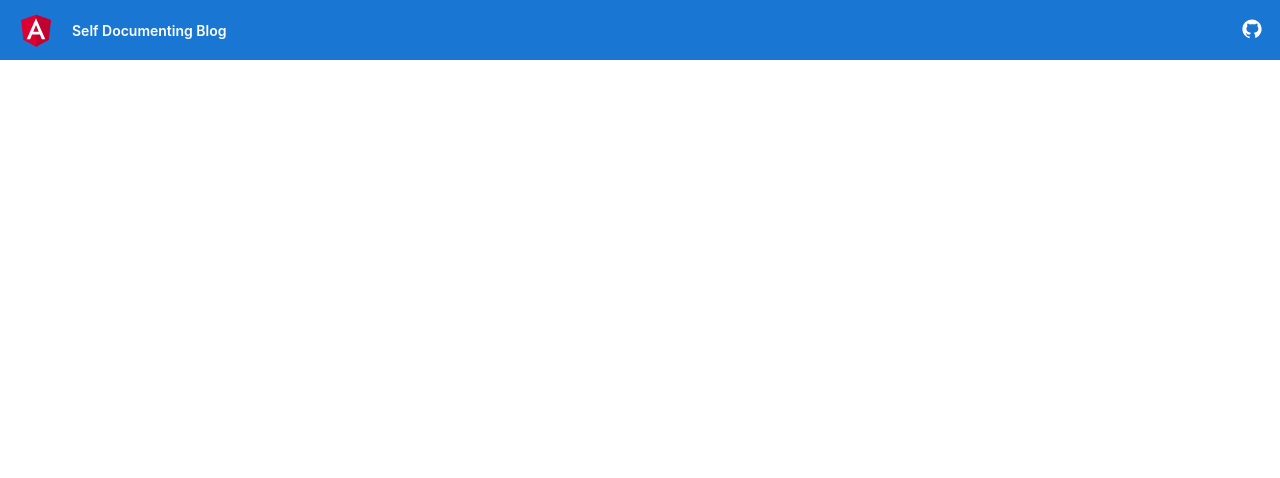
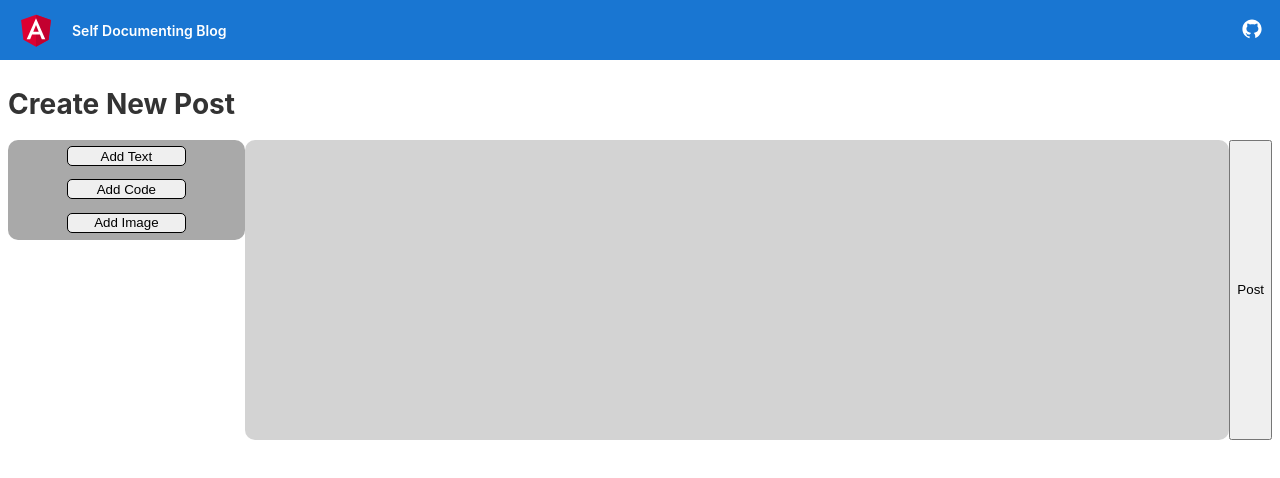
Before and after one commit to jbarthelmess/self-documenting-site, an Angular app: page /home/create in a window 1280 px wide. Before the commit this address led to /. Shown: the top 478 px of the page. Built offline with nearby package versions, Linux system fonts and the light colour scheme.

Commit message:
Add Create Component.
This is the start to the add create component. I will hook this up to the
database in a future commit.

```diff
--- a/src/app/app-routing.module.ts
+++ b/src/app/app-routing.module.ts
@@ -1,6 +1,7 @@
 import { NgModule } from '@angular/core';
 import { RouterModule, Routes } from '@angular/router';
 import { AppComponent } from './app.component';
+import { CreatePostComponent } from './blog/create-post/create-post.component';
 import { HomepageComponent } from './blog/homepage/homepage.component';
 import { PostComponent } from './blog/post/post.component';
 
@@ -16,6 +17,10 @@ const routes: Routes = [
       {
         path: 'post',
         component: PostComponent
+      },
+      {
+        path: 'create',
+        component: CreatePostComponent
       }
     ]
   },
--- a/src/app/app.module.ts
+++ b/src/app/app.module.ts
@@ -8,6 +8,7 @@ import { ToolbarBufferComponent } from './util/toolbar-buffer/toolbar-buffer.com
 import { PostComponent } from './blog/post/post.component';
 import { GuardTypePipe } from './util/pipe/guard-type.pipe';
 import { PostPreviewComponent } from './blog/post-preview/post-preview.component';
+import { CreatePostComponent } from './blog/create-post/create-post.component';
 
 @NgModule({
   declarations: [
@@ -16,7 +17,8 @@ import { PostPreviewComponent } from './blog/post-preview/post-preview.component
     ToolbarBufferComponent,
     PostComponent,
     GuardTypePipe,
-    PostPreviewComponent
+    PostPreviewComponent,
+    CreatePostComponent
   ],
   imports: [
     BrowserModule,
--- /dev/null
+++ b/src/app/blog/create-post/create-post.component.html
@@ -0,0 +1,17 @@
+<app-toolbar-buffer></app-toolbar-buffer>
+<h1>Create New Post</h1>
+<div class="post-creation-container">
+    <div class="add-content-button">
+        <button (click)="addText()" class="add-button">Add Text</button>
+        <button (click)="addCode()" class="add-button">Add Code</button>
+        <button (click)="addImage()" class="add-button">Add Image</button>
+    </div>
+    <div class="fill-content-section">
+        <div *ngFor="let cont of content;">
+            <textarea *ngIf="cont | guardType : isText as t" class="text-content"></textarea>
+            <textarea *ngIf="cont | guardType : isCode as c" class="code-content"></textarea>
+            <input *ngIf="cont | guardType : isImage as i" />
+        </div>
+    </div>
+    <button (click)="post()">Post</button>
+</div>
--- /dev/null
+++ b/src/app/blog/create-post/create-post.component.scss
@@ -0,0 +1,42 @@
+
+.post-creation-container {
+    display: flex;
+    flex-direction: row;
+    justify-content: space-around;
+}
+
+.add-content-button {
+    height: 100px;
+    background-color: darkgray;
+    width: 19%;
+    border-radius: 10px;
+    display: flex;
+    flex-direction: column;
+    justify-content: space-around;
+    align-items: center;
+}
+
+.fill-content-section {
+    min-height: 300px;
+    background-color: lightgray;
+    width: 79%;
+    border-radius: 10px;
+    display: flex;
+    flex-direction: column;
+    align-items: center;
+}
+
+.add-button {
+    border: 1px solid black;
+    border-radius: 5px;
+    width: 50%;
+    height: 20%;
+}
+
+.text-content {
+    font-size: 12pt;
+}
+
+.code-content {
+    font-size: 12pt;
+}
--- /dev/null
+++ b/src/app/blog/create-post/create-post.component.ts
@@ -0,0 +1,56 @@
+import { Component, OnInit } from '@angular/core';
+import { ContentType } from '../model/content-type';
+import { Content, isCode, isImage, isText } from '../model/content.model';
+
+@Component({
+  selector: 'app-create-post',
+  templateUrl: './create-post.component.html',
+  styleUrls: ['./create-post.component.scss']
+})
+export class CreatePostComponent implements OnInit {
+  content: Content[] = [];
+
+  isText = isText;
+  isCode = isCode;
+  isImage = isImage;
+
+  constructor() { }
+
+  ngOnInit(): void {
+  }
+
+  addText() {
+    console.log("Adding Text Area");
+    this.content.push({
+      id: '',
+      order: this.content.length,
+      type: ContentType.Text,
+      text:''
+    });
+  }
+
+  addImage() {
+    console.log("Adding Image");
+    this.content.push({
+      id: '',
+      order: this.content.length,
+      type: ContentType.Image,
+      url:''
+    });
+  }
+
+  addCode() {
+    console.log("Adding Code");
+    this.content.push({
+      id: '',
+      order: this.content.length,
+      type: ContentType.Code,
+      code:''
+    });
+  }
+
+  post() {
+    console.log(this.content);
+  }
+
+}
```
Also changed, not shown: 1 other file (tests, documents, lock files or other folders).
